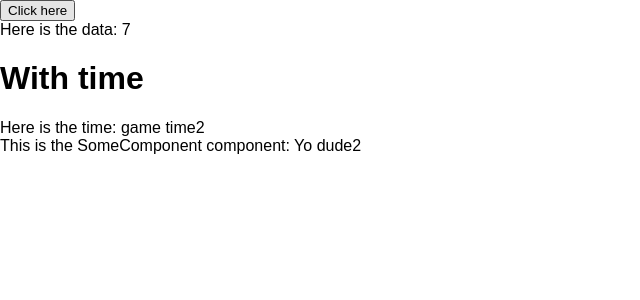
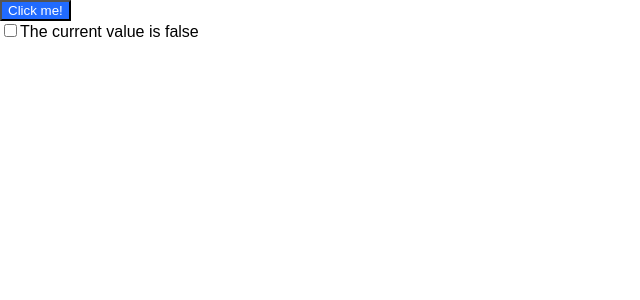
Before and after one commit to tylercollier-devmtn/advanced-react, a React (Create React App) app: page / in a window 1280 px wide. Shown: the top 300 px of the page, without its empty margins (0-640 px from the left). Built offline with nearby package versions, Linux system fonts and the light colour scheme.

Commit message:
Use Switch render prop

```diff
--- a/src/App.js
+++ b/src/App.js
@@ -2,8 +2,10 @@ import React, { Component } from 'react';
 import logo from './logo.svg';
 import './App.css';
 import MyButton from './MyButton';
+import Button from './Button';
 import MyComponent from './MyComponent';
 import WithTime from './WithTime';
+import Switch from './RenderPropSwitch';
 
 function SomeComponent(props) {
   return (
@@ -15,16 +17,15 @@ class App extends Component {
   render() {
     return (
       <div>
-        <MyButton />
-        <MyComponent />
-        <WithTime>
-          {time => (<div>
-            Here is the time: {time}
-          </div>)}
-        </WithTime>
-        <SomeComponent>
-          {() => 'Yo dude2'}
-        </SomeComponent>
+        <Button type="primary">Click me!</Button>
+        <Switch>
+          {(toggle, isOn) => {
+            return <div>
+              <input type="checkbox" value={isOn} onChange={toggle} />
+              The current value is {isOn ? 'true' : 'false'}
+            </div>
+          }}
+        </Switch>
       </div>
     );
   }
--- /dev/null
+++ b/src/Button.js
@@ -0,0 +1,36 @@
+import React, { Component } from 'react';
+import PropTypes from 'prop-types';
+
+export default class Button extends Component {
+  render() {
+    const { type } = this.props;
+
+    function getStyle() {
+      switch (type) {
+        case 'danger':
+          return {
+            color: 'red',
+            background: 'gray',
+          }
+        case 'default':
+          return {
+            color: 'gray',
+            background: 'transparent',
+          }
+        case 'primary':
+          return {
+            color: 'white',
+            background: '#216bff'
+          }
+      }
+    }
+
+    return (
+      <button style={getStyle()}>{this.props.children}</button>
+    );
+  }
+}
+
+Button.propTypes = {
+  type: PropTypes.oneOf(['danger', 'dashed', 'primary', 'default'])
+};
--- /dev/null
+++ b/src/RenderPropSwitch.js
@@ -0,0 +1,19 @@
+import React, { Component } from 'react';
+
+export default class RenderPropSwitch extends Component {
+  constructor() {
+    super();
+    this.state = {
+      isOn: false,
+    }
+    this.toggle = this.toggle.bind(this);
+  }
+
+  toggle() {
+    this.setState({ isOn: !this.state.isOn });
+  }
+
+  render() {
+    return this.props.children(this.toggle, this.state.isOn);
+  }
+}
```
Also changed, not shown: src/WithData.js (added).
